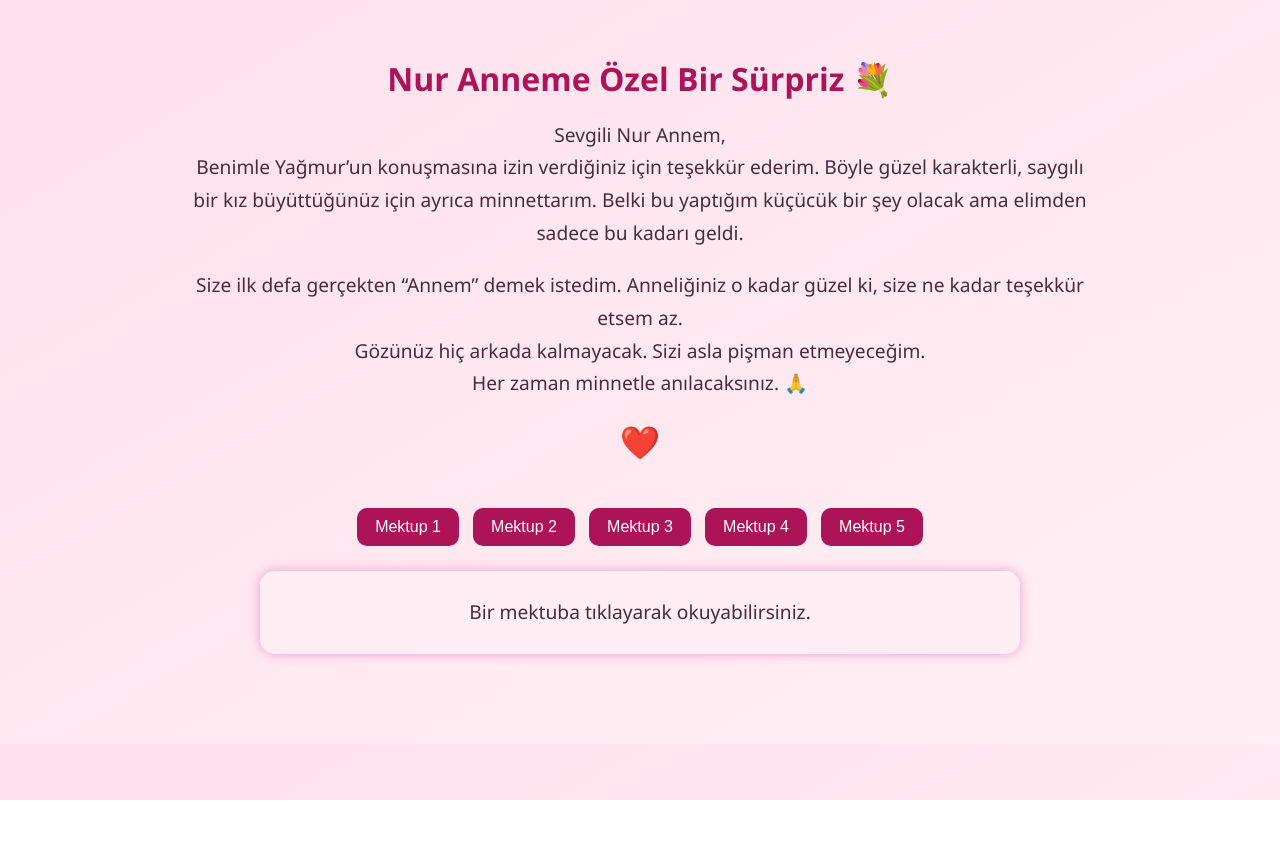
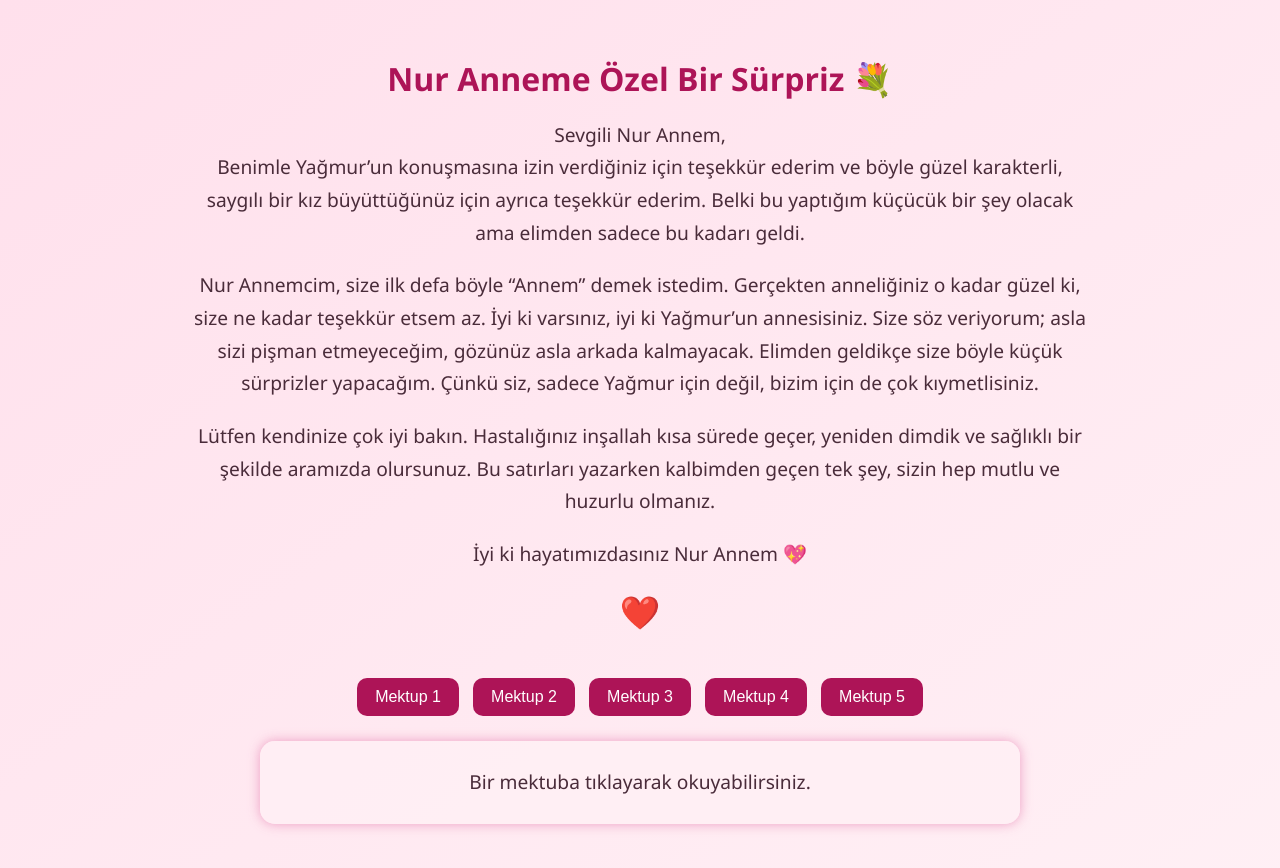
Before and after one commit to AlazOflaz06/nuranneme, a plain HTML site: page index.html in a window 1280 px wide. Both pictures are taken after a click on the button "Devam Et". Before the commit the page ends 800 px from the top, so only its background shows below. Drawn offline with Linux system fonts and the light colour scheme.

Commit message:
Update index.html

```diff
--- a/index.html
+++ b/index.html
@@ -126,14 +126,22 @@
     <h2>Nur Anneme Özel Bir Sürpriz 💐</h2>
     <p>
       Sevgili Nur Annem,<br />
-      Benimle Yağmur’un konuşmasına izin verdiğiniz için teşekkür ederim. Böyle güzel
-      karakterli, saygılı bir kız büyüttüğünüz için ayrıca minnettarım. Belki bu yaptığım
-      küçücük bir şey olacak ama elimden sadece bu kadarı geldi.
+      Benimle Yağmur’un konuşmasına izin verdiğiniz için teşekkür ederim ve böyle güzel karakterli, saygılı bir kız büyüttüğünüz için ayrıca teşekkür ederim.
+      Belki bu yaptığım küçücük bir şey olacak ama elimden sadece bu kadarı geldi.
     </p>
     <p>
-      Size ilk defa gerçekten “Annem” demek istedim. Anneliğiniz o kadar güzel ki, size ne kadar teşekkür etsem az.<br />
-      Gözünüz hiç arkada kalmayacak. Sizi asla pişman etmeyeceğim.<br />
-      Her zaman minnetle anılacaksınız. 🙏
+      Nur Annemcim, size ilk defa böyle “Annem” demek istedim. Gerçekten anneliğiniz o kadar güzel ki, size ne kadar teşekkür etsem az.
+      İyi ki varsınız, iyi ki Yağmur’un annesisiniz.
+      Size söz veriyorum; asla sizi pişman etmeyeceğim, gözünüz asla arkada kalmayacak.
+      Elimden geldikçe size böyle küçük sürprizler yapacağım.
+      Çünkü siz, sadece Yağmur için değil, bizim için de çok kıymetlisiniz.
+    </p>
+    <p>
+      Lütfen kendinize çok iyi bakın. Hastalığınız inşallah kısa sürede geçer, yeniden dimdik ve sağlıklı bir şekilde aramızda olursunuz.
+      Bu satırları yazarken kalbimden geçen tek şey, sizin hep mutlu ve huzurlu olmanız.
+    </p>
+    <p>
+      İyi ki hayatımızdasınız Nur Annem 💖
     </p>
     <div class="heart">❤️</div>
 
```
